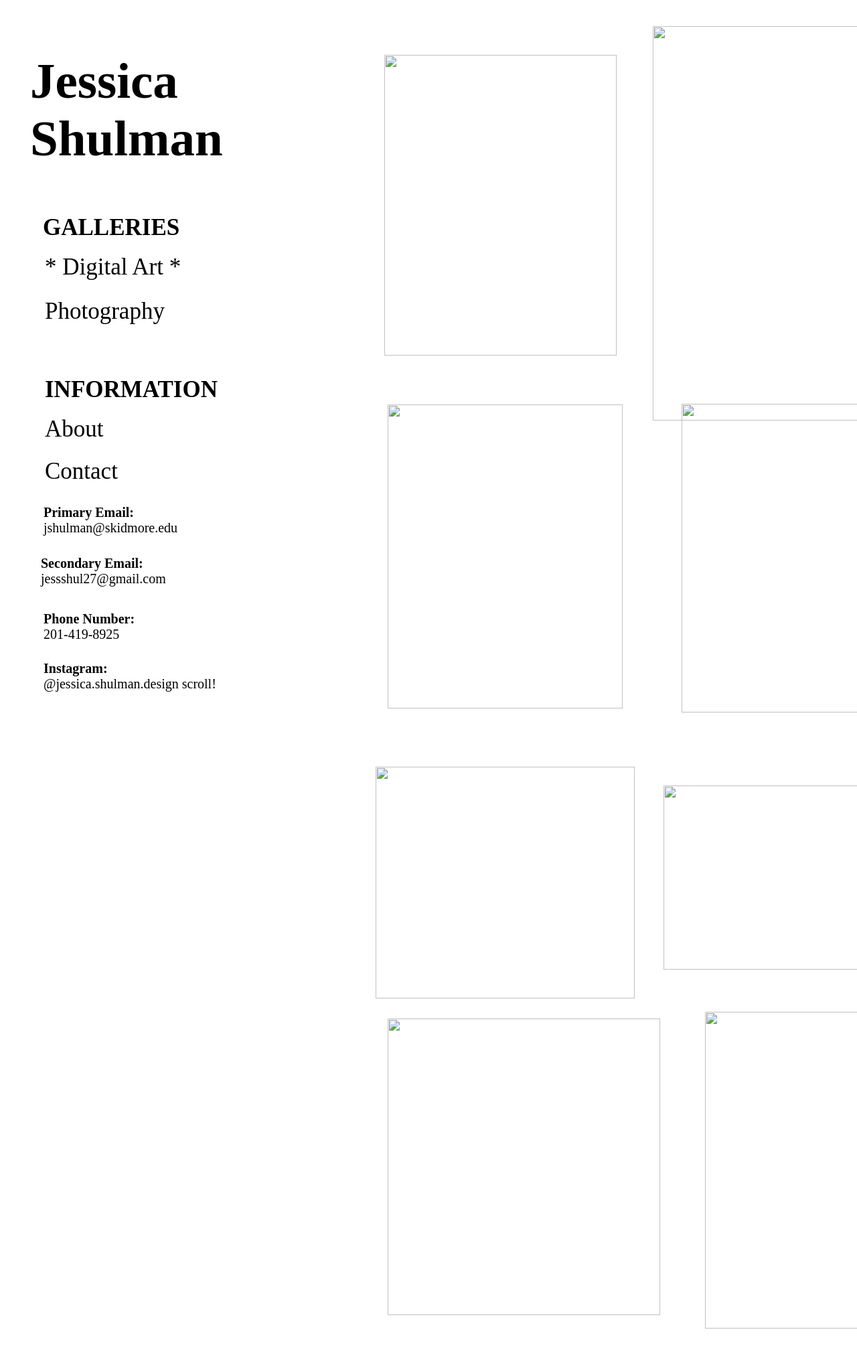
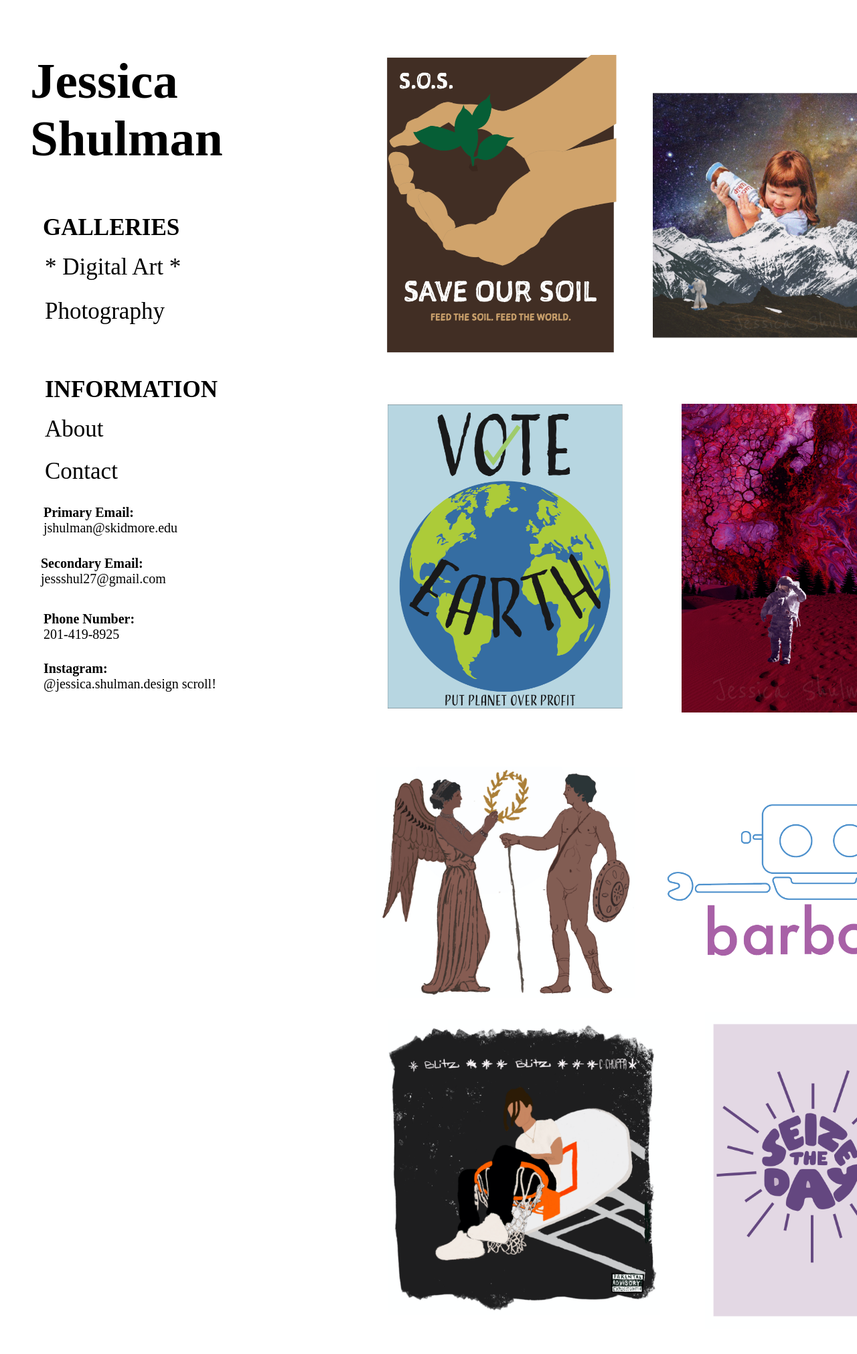
Before and after one commit to jessicashulman/jessicashulman.github.io, a plain HTML site: page index.html in a window 1280 px wide. Shown: the top 2022 px of the page at 67% size. Drawn offline with Linux system fonts and the light colour scheme.

Commit message:
Update index.html

```diff
--- a/index.html
+++ b/index.html
@@ -3186,27 +3186,27 @@ window.application = new Application();
 	<div id="GALLERIES">
 		<span>GALLERIES</span>
 	</div>
-	<img id="JessicaShulman_Homework2-1_2" src="/imgs/JessicaShulman_Homework2-1_2.png" srcset="JessicaShulman_Homework2-1_2.png 1x, JessicaShulman_Homework2-1_2@2x.png 2x">
-
-	<img id="seize_the_day_for_room" src="/imgs/seize_the_day_for_room.png" srcset="seize_the_day_for_room.png 1x, seize_the_day_for_room@2x.png 2x">
-
-	<img id="air_force_1s" src="/imgs/air_force_1s.png" srcset="air_force_1s.png 1x, air_force_1s@2x.png 2x">
-
-	<img id="voteEarth" src="/imgs/voteEarth.png" srcset="voteEarth.png 1x, voteEarth@2x.png 2x">
-
-	<img id="space_boy_w_watermark" src="/imgs/space_boy_w_watermark.png" srcset="space_boy_w_watermark.png 1x, space_boy_w_watermark@2x.png 2x">
-
-	<img id="Soil_hands_kiss_the_earth" src="/imgs/Soil_hands_kiss_the_earth.png" srcset="Soil_hands_kiss_the_earth.png 1x, Soil_hands_kiss_the_earth@2x.png 2x">
-
-	<img id="cold_whippy" src="/imgs/cold_whippy.png" srcset="cold_whippy.png 1x, cold_whippy@2x.png 2x">
-
-	<img id="SupportSaratoga" src="/imgs/SupportSaratoga.png" srcset="SupportSaratoga.png 1x, SupportSaratoga@2x.png 2x">
-
-	<img id="Screen_Shot_2020-12-14_at_1032" src="/imgs/Screen_Shot_2020-12-14_at_1032.png" srcset="Screen_Shot_2020-12-14_at_1032.png 1x, Screen_Shot_2020-12-14_at_1032@2x.png 2x">
-
-	<img id="Screen_Shot_2020-12-14_at_1033" src="/imgs/Screen_Shot_2020-12-14_at_1033.png" srcset="Screen_Shot_2020-12-14_at_1033.png 1x, Screen_Shot_2020-12-14_at_1033@2x.png 2x">
-
-	<img id="Screen_Shot_2020-12-15_at_1211" src="/imgs/Screen_Shot_2020-12-15_at_1211.png" srcset="Screen_Shot_2020-12-15_at_1211.png 1x, Screen_Shot_2020-12-15_at_1211@2x.png 2x">
+	<img id="JessicaShulman_Homework2-1_2" src="/imgs/JessicaShulman_Homework2-1_2.png" srcset="/imgs/JessicaShulman_Homework2-1_2.png 1x, /imgs/JessicaShulman_Homework2-1_2@2x.png 2x">
+
+	<img id="seize_the_day_for_room" src="/imgs/seize_the_day_for_room.png" srcset="/imgs/seize_the_day_for_room.png 1x, /imgs/seize_the_day_for_room@2x.png 2x">
+
+	<img id="air_force_1s" src="/imgs/air_force_1s.png" srcset="/imgs/air_force_1s.png 1x, /imgs/air_force_1s@2x.png 2x">
+
+	<img id="voteEarth" src="/imgs/voteEarth.png" srcset="/imgs/voteEarth.png 1x, /imgs/voteEarth@2x.png 2x">
+
+	<img id="space_boy_w_watermark" src="/imgs/space_boy_w_watermark.png" srcset="/imgs/space_boy_w_watermark.png 1x, /imgs/space_boy_w_watermark@2x.png 2x">
+
+	<img id="Soil_hands_kiss_the_earth" src="/imgs/Soil_hands_kiss_the_earth.png" srcset="/imgs/Soil_hands_kiss_the_earth.png 1x, /imgs/Soil_hands_kiss_the_earth@2x.png 2x">
+
+	<img id="cold_whippy" src="/imgs/cold_whippy.png" srcset="/imgs/cold_whippy.png 1x, /imgs/cold_whippy@2x.png 2x">
+
+	<img id="SupportSaratoga" src="/imgs/SupportSaratoga.png" srcset="/imgs/SupportSaratoga.png 1x, /imgs/SupportSaratoga@2x.png 2x">
+
+	<img id="Screen_Shot_2020-12-14_at_1032" src="/imgs/Screen_Shot_2020-12-14_at_1032.png" srcset="/imgs/Screen_Shot_2020-12-14_at_1032.png 1x, /imgs/Screen_Shot_2020-12-14_at_1032@2x.png 2x">
+
+	<img id="Screen_Shot_2020-12-14_at_1033" src="/imgs/Screen_Shot_2020-12-14_at_1033.png" srcset="/imgs/Screen_Shot_2020-12-14_at_1033.png 1x, /imgs/Screen_Shot_2020-12-14_at_1033@2x.png 2x">
+
+	<img id="Screen_Shot_2020-12-15_at_1211" src="/imgs/Screen_Shot_2020-12-15_at_1211.png" srcset="/imgs/Screen_Shot_2020-12-15_at_1211.png 1x, /imgs/Screen_Shot_2020-12-15_at_1211@2x.png 2x">
 
 	<div id="Group_1">
 		<div id="Primary_Email_jshulmanskidmore">
@@ -3222,7 +3222,7 @@ window.application = new Application();
 			<span>Instagram:</span><br><span style="font-style:normal;font-weight:normal;">@jessica.shulman.design                               scroll!</span>
 		</div>
 	</div>
-	<img id="Mask_Group_1" src="imgs/Mask_Group_1.png" srcset="Mask_Group_1.png 1x, Mask_Group_1@2x.png 2x">
+	<img id="Mask_Group_1" src="imgs/Mask_Group_1.png" srcset="/imgs/Mask_Group_1.png 1x, /imgs/Mask_Group_1@2x.png 2x">
 
 	</svg>
 </div>
```
